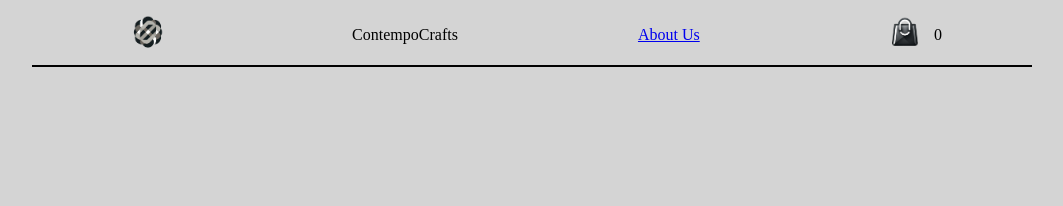
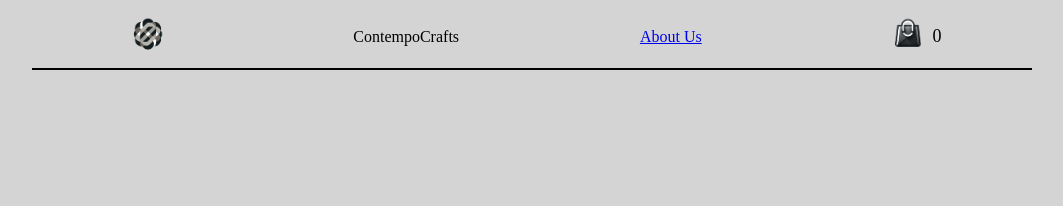
Before and after one commit to kjcioffi/django-ecommerce, a Django app: page / in a window 1280 px wide. Shown: the top 206 px of the page, without its empty margins (108-1171 px from the left). Run offline with Django 4.2, Linux system fonts and the light colour scheme; data that the repository does not hold is empty.

Commit message:
Better aligned the bag and it's item count.

```diff
--- a/store/static/store/base.css
+++ b/store/static/store/base.css
@@ -14,11 +14,14 @@ body {
     margin-block-end: 20px;
 }
 
-.bag-quantity {
-    margin-inline-start: -11rem;
+#bag {
+    display: flex;
+    justify-content: center;
+    align-items: center;
+    font-size: large;
 }
 
-#logo, #bag {
+#logo, #bag-icon {
     width: 50px;
     height: 50px;
 }
--- a/store/templates/store/base.html
+++ b/store/templates/store/base.html
@@ -12,8 +12,10 @@
             <a href="{% url 'store:index' %}"><img id="logo" src="{% static 'store/images/logo.png' %}"></a>
             <aside>ContempoCrafts</aside>
             <a href="{% url 'store:index' %}">About Us</a>
-            <a href="{% url 'store:checkout' %}"><img id="bag" src="{% static 'store/images/shopping_bag.png' %}"></a>
-            <p class="bag-quantity">{{ total_items }}</p>
+            <div id="bag">
+                <a href="{% url 'store:checkout' %}"><img id="bag-icon" src="{% static 'store/images/shopping_bag.png' %}"></a>
+                <p class="bag-quantity">{{ total_items }}</p>
+            </div>
         </nav>
         {% block content %}{% endblock %}
         {% block scripts %}{% endblock %}
```
